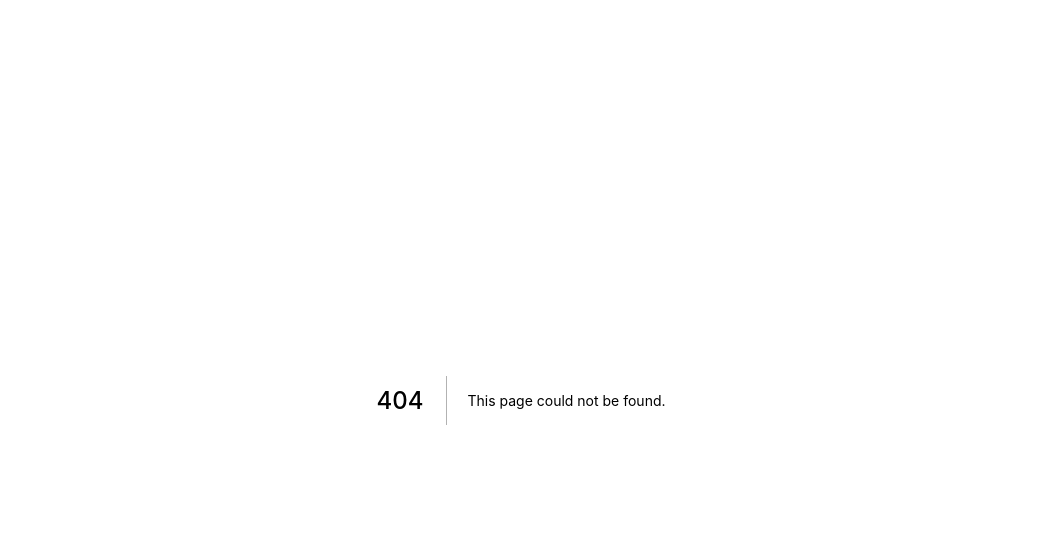
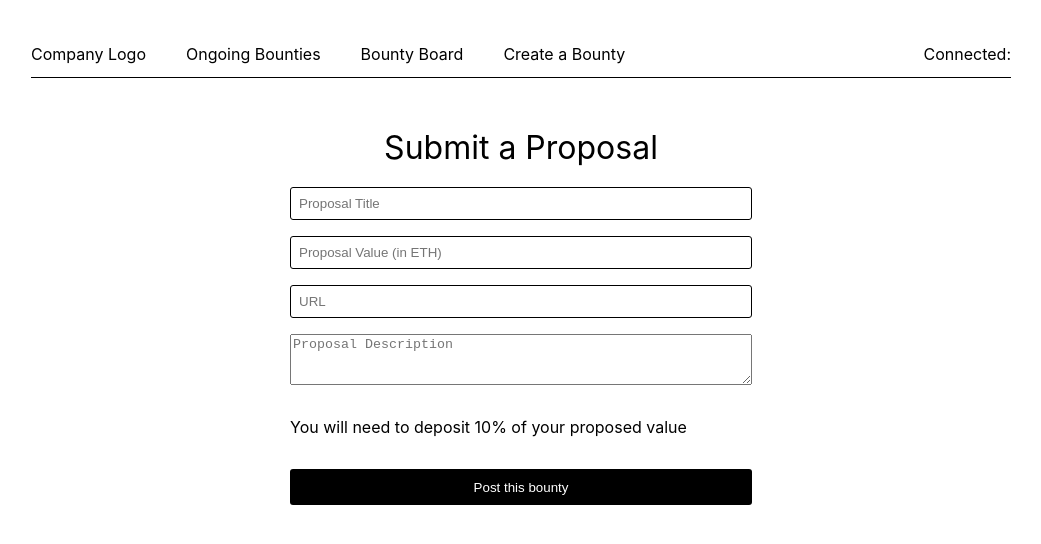
Before and after one commit to AlienCodeCamper/W3, a Next.js app: page /bounty/1/propose in a window 1280 px wide. Before the commit this address had no page. Shown: the top 544 px of the page, without its empty margins (119-1160 px from the left). Built offline with nearby package versions, Linux system fonts and the light colour scheme.

Commit message:
Create Proposal Complete

```diff
--- a/pages/bounty/[bountyId].jsx
+++ b/pages/bounty/[bountyId]/index.jsx
@@ -1,9 +1,9 @@
 import React from "react";
 import Head from "next/head";
 import { useRouter } from "next/router";
-import styles from "../../styles/Home.module.css";
-import BountyDetail from "../../src/components/BountyDetail";
-import { Navbar } from "../../src/components/Navbar";
+import styles from "../../../styles/Home.module.css";
+import BountyDetail from "../../../src/components/BountyDetail";
+import { Navbar } from "../../../src/components/Navbar";
 
 export default function Bounty() {
   const { query } = useRouter();
--- /dev/null
+++ b/pages/bounty/[bountyId]/propose.jsx
@@ -0,0 +1,25 @@
+import React from "react";
+import Head from "next/head";
+import { useRouter } from "next/router";
+import styles from "../../../styles/Home.module.css";
+import { Navbar } from "../../../src/components/Navbar";
+import SubmitProposal from "../../../src/components/SubmitProposal";
+
+export default function Propose() {
+  const { query } = useRouter();
+  const { bountyId } = query;
+
+  return (
+    <div className={styles.container} style={{ padding: "30px 150px" }}>
+      <Head>
+        <title>W3</title>
+        <meta name="description" content="W3 Upwork" />
+        <link rel="icon" href="/favicon.ico" />
+      </Head>
+      <Navbar />
+      <main className={styles.main}>
+        <SubmitProposal bountyId={bountyId} />
+      </main>
+    </div>
+  );
+}
--- /dev/null
+++ b/src/components/SubmitProposal.jsx
@@ -0,0 +1,150 @@
+import { BigNumber, ethers, getDefaultProvider } from "ethers";
+import { parseEther, parseUnits } from "ethers/lib/utils";
+import React, { useContext, useEffect, useState } from "react";
+import { BOUNTY_STATION_ABI } from "../../utils/abi";
+import { BaseContext } from "../../utils/BaseContext";
+import { BOUNTY_STATION } from "../../utils/constants";
+
+export default function SubmitProposal({ bountyId }) {
+  const [title, setTitle] = useState("");
+  const [value, setBountyValue] = useState();
+  const [link, setBountyLink] = useState("");
+  const [description, setDescription] = useState();
+
+  // const buyCoffee = async () => {
+  // };
+
+  const handleSubmit = async (e) => {
+    e.preventDefault();
+    let ethValue = parseEther(value);
+    let depositValue = parseEther(value).div(10);
+
+    try {
+      const { ethereum } = window;
+
+      if (ethereum) {
+        const provider = new ethers.providers.Web3Provider(ethereum, "any");
+
+        const signer = provider.getSigner();
+        const bountyStation = new ethers.Contract(
+          BOUNTY_STATION,
+          BOUNTY_STATION_ABI,
+          signer
+        );
+
+        console.log("Creating Proposal...");
+        const createTx = await bountyStation.addProposalToBounty(
+          bountyId,
+          title,
+          description,
+          link,
+          ethValue,
+          depositValue,
+          {
+            value: depositValue,
+          }
+        );
+
+        await createTx.wait();
+
+        console.log("mined ", createTx.hash);
+
+        console.log("Proposal Created!");
+
+        // Clear the form fields.
+      }
+    } catch (error) {
+      console.log(error);
+    }
+  };
+
+  return (
+    <div
+      style={{
+        margin: "50px auto",
+        alignItem: "center",
+        width: "744px",
+      }}
+    >
+      <div
+        style={{
+          fontSize: "32px",
+          textAlign: "center",
+          marginBottom: "20px",
+        }}
+      >
+        Submit a Proposal{" "}
+      </div>
+      <form onSubmit={handleSubmit}>
+        <div
+          style={{
+            display: "flex",
+            flexDirection: "column",
+            gap: "16px",
+            width: "462px",
+            margin: "0px auto",
+          }}
+        >
+          <input
+            type="text"
+            name="title"
+            id="title"
+            placeholder="Proposal Title"
+            onChange={(e) => setTitle(e.target.value)}
+            style={{
+              padding: "8px",
+              border: "1px solid",
+              borderRadius: "3px",
+            }}
+          />
+          <input
+            type="text"
+            name="value"
+            id="value"
+            placeholder="Proposal Value (in ETH)"
+            onChange={(e) => setBountyValue(e.target.value)}
+            style={{
+              padding: "8px",
+              border: "1px solid",
+              borderRadius: "3px",
+            }}
+          />
+
+          <input
+            type="text"
+            name="url"
+            id="url"
+            placeholder="URL"
+            onChange={(e) => setBountyLink(e.target.value)}
+            style={{
+              padding: "8px",
+              border: "1px solid",
+              borderRadius: "3px",
+            }}
+          />
+          <textarea
+            rows={3}
+            placeholder="Proposal Description"
+            id="description"
+            onChange={(e) => setDescription(e.target.value)}
+            required
+          ></textarea>
+          <p>You will need to deposit 10% of your proposed value</p>
+          <button
+            type="submit"
+            style={{
+              background: "black",
+              color: "white",
+              border: "none",
+              borderRadius: "3px",
+              height: "36px",
+              cursor: "pointer",
+            }}
+          >
+            Post this bounty
+          </button>
+        </div>
+      </form>
+    </div>
+  );
+}
```
Also changed, not shown: src/components/BountyDetail.jsx (+26 -2 lines).
